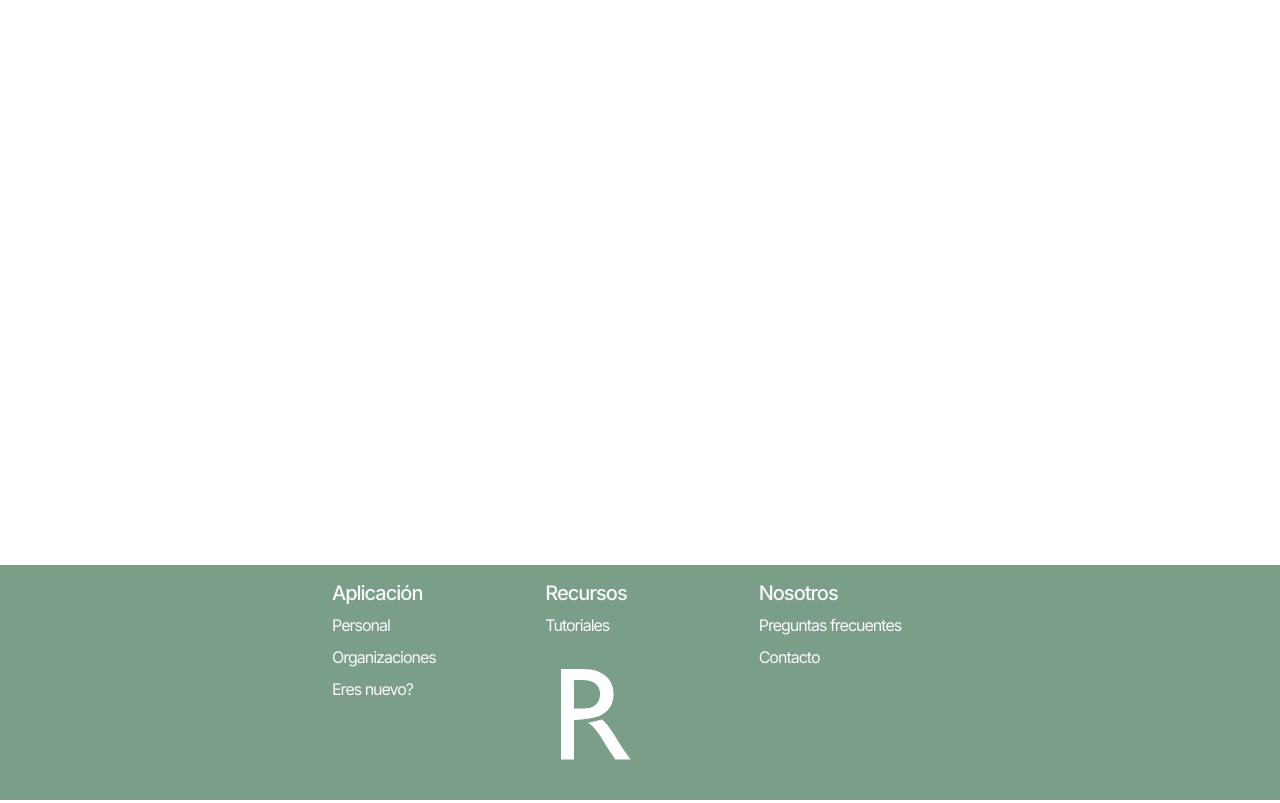
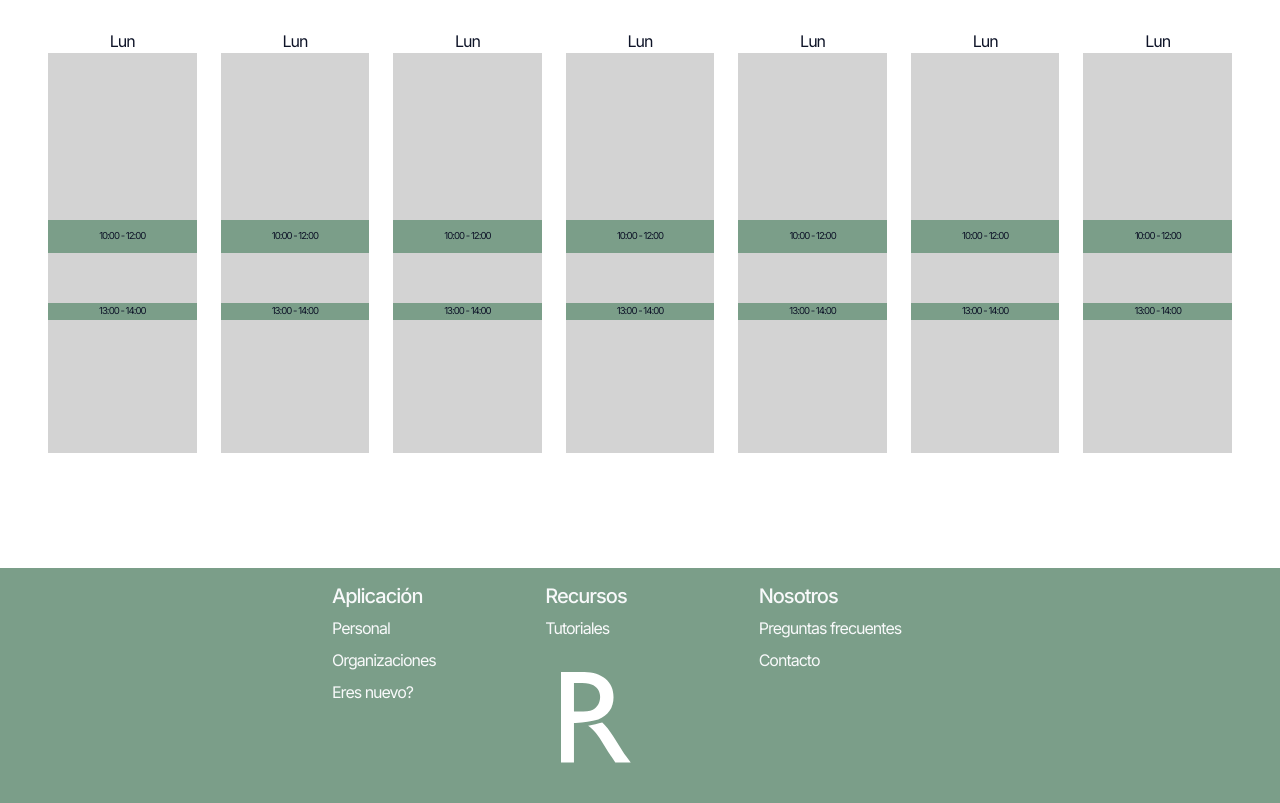
Before and after one commit to t0liguemi/doodle_clone_front_end, a React (Create React App) app: page /evento in a window 1280 px wide. Built offline with nearby package versions, Linux system fonts and the light colour scheme.

Commit message:
QUE PASA

```diff
--- a/src/components/Calendario.jsx
+++ b/src/components/Calendario.jsx
@@ -1,3 +1,4 @@
+import "./calendario.css";
 let participantes = [];
 let persona1 = { m02: { d05: [] } };
 let persona2 = { m02: { d05: [] } };
@@ -10,10 +11,10 @@ persona1.m02.d05 = [
 ];
 persona2.m02.d05 = [
   [1100, 1230],
-  [1200, 1730],
+  [1400, 1830],
 ];
+
 participantes = [persona1, persona2];
-
 
 let primeraHora = participantes[0].m02.d05[0][0];
 for (let participante of participantes) {
@@ -21,17 +22,179 @@ for (let participante of participantes) {
     primeraHora = participante.m02.d05[0][0];
   }
 }
-let ultimaHora = participantes[0].m02.d05[participantes[0].m02.d05.length-1][1];
+let ultimaHora =
+  participantes[0].m02.d05[participantes[0].m02.d05.length - 1][1];
 for (let participante of participantes) {
-  if (participante.m02.d05[participante.m02.d05.length-1][1] < ultimaHora) {
-    ultimaHora = participante.m02.d05[participante.m02.d05.length-1][1];
+  if (participante.m02.d05[participante.m02.d05.length - 1][1] < ultimaHora) {
+    ultimaHora = participante.m02.d05[participante.m02.d05.length - 1][1];
   }
 }
 
-console.log(calendarioActual)
+let bloques = [[1000,1200],
+  [1300, 1400],
+];
+let bloquesPorcentual = bloques.map(([inicio, fin]) => {
+  return [inicio / 24, fin / 24];
+});
+let bloquesString = bloques.map(([inicio, final]) => {
+  return [
+    parseInt(inicio / 100) +
+      ":" +
+      parseInt(inicio % 100) / 10 +
+      "0 - " +
+      parseInt(final / 100) +
+      ":" +
+      parseInt(final % 100) / 10 +
+      "0",
+  ];
+});
+
+console.log(calendarioActual);
 function Calendar() {
   return (
-    <div>
+    <div className="mainCalendario px-5 mx-auto my-4">
+      <div className="row containerDiasColumnas d-flex">
+        <div className="col columnaDia">
+          <div className="col d-flex justify-content-center">Lun</div>
+          <div className="timeStack gap-0">
+            {bloquesPorcentual.map(([inicio, fin], i) => {
+              return (
+                <div
+                  className="greenBlock my-0 py-0"
+                  style={{
+                    height: fin * 4 - inicio * 4 + "px",
+                    position: "relative",
+                    top: inicio * 4 + "px",
+                    padding: 0,
+                    margin: 0,
+                  }}
+                >
+                  {bloquesString[i]}
+                </div>
+              );
+            })}
+          </div>
+        </div>
+        <div className="col columnaDia">
+          <div className="col d-flex justify-content-center">Lun</div>
+          <div className="timeStack">
+            {bloquesPorcentual.map(([inicio, fin], i) => {
+              return (
+                <div
+                  className="greenBlock"
+                  style={{
+                    height: fin*4-inicio*4 + "px",
+                    position: "relative",
+                    top: inicio * 4 + "px",
+                  }}
+                >
+                  {bloquesString[i]}
+                </div>
+              );
+            })}
+          </div>
+        </div>
+        <div className="col columnaDia">
+          {" "}
+          <div className="col d-flex justify-content-center">Lun</div>
+          <div className="timeStack">
+            {bloquesPorcentual.map(([inicio, fin], i) => {
+              return (
+                <div
+                  className="greenBlock"
+                  style={{
+                    height: fin - inicio + "%",
+                    position: "relative",
+                    top: inicio + "%",
+                  }}
+                >
+                  {bloquesString[i]}
+                </div>
+              );
+            })}
+          </div>
+        </div>
+        <div className="col columnaDia">
+          {" "}
+          <div className="col d-flex justify-content-center">Lun</div>
+          <div className="timeStack">
+            {bloquesPorcentual.map(([inicio, fin], i) => {
+              return (
+                <div
+                  className="greenBlock"
+                  style={{
+                    height: fin - inicio + "%",
+                    position: "relative",
+                    top: inicio + "%",
+                  }}
+                >
+                  {bloquesString[i]}
+                </div>
+              );
+            })}
+          </div>
+        </div>
+        <div className="col columnaDia">
+          {" "}
+          <div className="col d-flex justify-content-center">Lun</div>
+          <div className="timeStack">
+            {bloquesPorcentual.map(([inicio, fin], i) => {
+              return (
+                <div
+                  className="greenBlock"
+                  style={{
+                    height: fin - inicio + "%",
+                    position: "relative",
+                    top: inicio + "%",
+                  }}
+                >
+                  {bloquesString[i]}
+                </div>
+              );
+            })}
+          </div>
+        </div>
+        <div className="col columnaDia">
+          {" "}
+          <div className="col d-flex justify-content-center">Lun</div>
+          <div className="timeStack">
+            {bloquesPorcentual.map(([inicio, fin], i) => {
+              return (
+                <div
+                  className="greenBlock"
+                  style={{
+                    height: fin - inicio + "%",
+                    position: "relative",
+                    top: inicio + "%",
+                  }}
+                >
+                  {bloquesString[i]}
+                </div>
+              );
+            })}
+          </div>
+        </div>
+        <div className="col columnaDia">
+          {" "}
+          <div className="col d-flex justify-content-center">Lun</div>
+          <div className="timeStack">
+            {bloquesPorcentual.map(([inicio, fin], i) => {
+              return (
+                <div
+                  className="greenBlock"
+                  style={{
+                    height: fin - inicio + "%",
+                    position: "relative",
+                    top: inicio + "%",
+                  }}
+                >
+                  {bloquesString[i]}
+                </div>
+              );
+            })}
+          </div>
+        </div>
+      </div>
     </div>
   );
 }
--- /dev/null
+++ b/src/components/calendario.css
@@ -0,0 +1,22 @@
+.columnaDia{
+    height: 400px;
+    padding: 5px 5px 5px 5px
+}
+.timeStack{
+    height: 400px;
+    background-color: lightgray;
+    display: flex;
+    flex-direction: column;
+}
+.greenBlock{
+    background-color: #7b9e89;
+    justify-content: center;
+    display: flex;
+    font-size: 0.6rem;
+    align-items: center;
+    margin:0;
+    padding:0;
+}
+.mainCalendario{
+    height:520px;
+}
```
